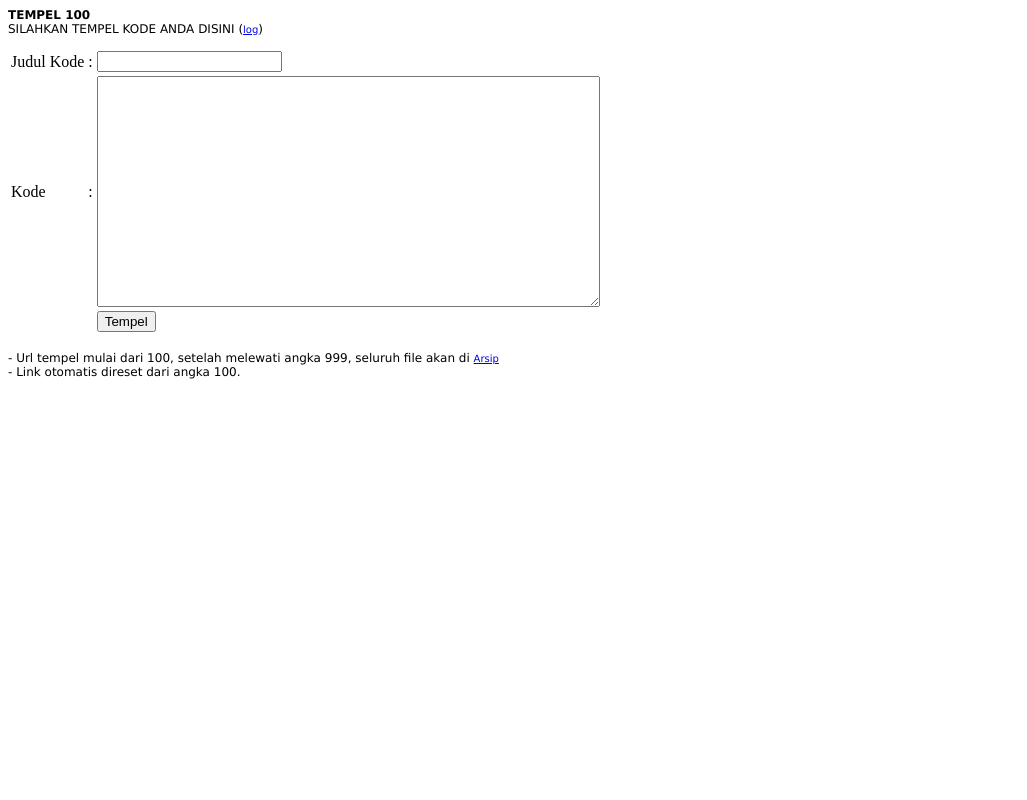
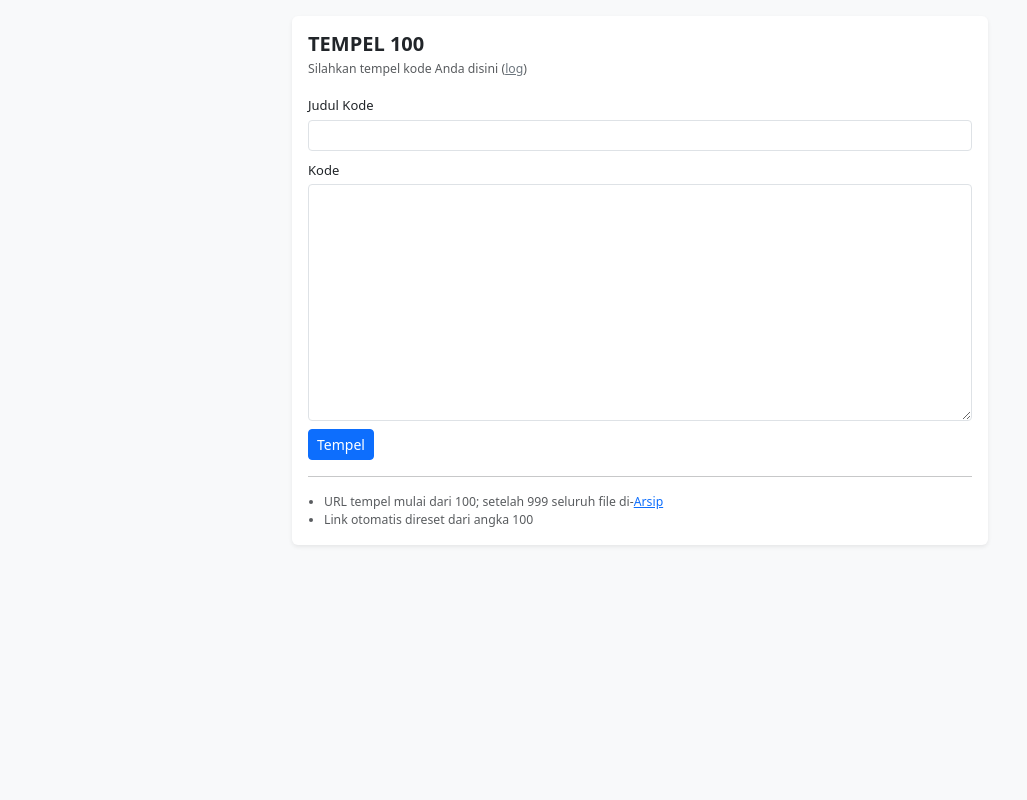
Before and after one commit to mafatahna/Tempel100, a PHP site: page / in a window 1280 px wide. Shown: the whole page, without its empty margins (0-1027 px from the left). Run offline with PHP 8.4, Linux system fonts and the light colour scheme.

Commit message:
Perbaiki bug Tempel 100 dan tambah UI Bootstrap compact
- Perbaiki penomoran folder (100-999) dengan scan direktori numerik
- Perbaiki path is_dir/mkdir dan buat direktori t/ otomatis
- Ganti include dengan redirect HTTP 303 setelah simpan
- Escape output dengan htmlspecialchars untuk cegah XSS
- Implementasi arsip otomatis ke arsip/ saat melewati 999
- Tambah Bootstrap 5 compact dan font Source Code Pro

Co-authored-by: An'im Fatahna <anim@fatahna.com>

```diff
--- a/gaya.css
+++ b/gaya.css
@@ -1,9 +1,46 @@
-p {
-        font-family: verdana,arial,sans-serif;
-        font-size:12px; }
-h1 {
-        font-family: verdana,arial,sans-serif;
-        font-size:13px; }
-a {
-        font-family: verdana,arial,sans-serif;
-        font-size:10px; }
+:root {
+  --bs-font-monospace: "Source Code Pro", ui-monospace, SFMono-Regular, Menlo, monospace;
+  --bs-body-font-size: 0.875rem;
+}
+
+body {
+  font-family: system-ui, -apple-system, "Segoe UI", Roboto, sans-serif;
+}
+
+.paste-container {
+  max-width: 720px;
+}
+
+.form-label-sm {
+  font-size: 0.8125rem;
+}
+
+.font-monospace,
+.code-input,
+pre.code-block code {
+  font-family: "Source Code Pro", ui-monospace, Menlo, monospace !important;
+  font-size: 0.8125rem;
+  line-height: 1.45;
+}
+
+.code-input {
+  min-height: 280px;
+  tab-size: 2;
+}
+
+pre.code-block {
+  margin: 0;
+  padding: 0.75rem;
+  background: #f8f9fa;
+  border: 1px dashed #dee2e6;
+  border-radius: 0.375rem;
+  overflow: auto;
+  white-space: pre-wrap;
+  word-wrap: break-word;
+}
+
+pre.code-block code {
+  color: inherit;
+  white-space: pre-wrap;
+  word-wrap: break-word;
+}
--- a/index.php
+++ b/index.php
@@ -1,50 +1,161 @@
-<html>
-<head><title>Tempel 100</title>
-<link rel='stylesheet' type='text/css' href='gaya.css' />
-</head>
-<body>
 <?php
-if(isset($_POST['tempel'])) {
-$judul = $_POST['judul'];
-$kode = $_POST['kode'];
-$kode = str_replace('<', '&lt;', $kode);
-$sdir    = 't';
-$files2 = scandir($sdir, 1);
-
-$dir=$files2[0]+1;
-$file_to_write = 'index.html';
-$content_to_write = "<title>TEMPEL ke $dir</title>
-<p>Judul : $judul</p>
-<pre  style='font-family:arial;font-size:12px;border:1px dashed #CCCCCC;width:99%;height:auto;overflow:auto;background:#f0f0f0;;background-image:URL(http://fatahna.my.id/script/codebg.gif);padding:0px;color:#000000;text-align:left;line-height:20px;'><code style='color:#000000;word-wrap:normal;'> $kode</code></pre>
-";
-
-if( is_dir($dir) === false )
+function ensure_dir(string $path): void
 {
-    mkdir($sdir .'/'. $dir );
+    if (!is_dir($path)) {
+        mkdir($path, 0755, true);
+    }
 }
 
-$file = fopen($sdir .'/'. $dir . '/' . $file_to_write,"w");
-fwrite($file, $content_to_write);
-fclose($file);
-include $sdir .'/'. $dir . '/' . $file_to_write;?>
-<meta http-equiv="refresh" content="=0;URL=t/<?php echo $dir?>" />
-<?php } ?>
+function archive_and_reset(string $sdir): void
+{
+    $arsip = 'arsip';
+    ensure_dir($arsip);
+    $archiveDest = $arsip . '/' . date('Y-m-d_His');
+    ensure_dir($archiveDest);
 
-<?php
- $this_is_the_ip = $_SERVER['REMOTE_ADDR'];
- file_put_contents("acc-log.txt", date("Y-m-d") . " " . $this_is_the_ip . "\n", FILE_APPEND);
-?>
+    foreach (scandir($sdir) ?: [] as $entry) {
+        if ($entry === '.' || $entry === '..') {
+            continue;
+        }
+        rename($sdir . '/' . $entry, $archiveDest . '/' . $entry);
+    }
+}
 
-<p><b>TEMPEL 100</b><br/>
-SILAHKAN TEMPEL KODE ANDA DISINI (<a href="http://tempel.fatahna.my.id/log.txt">log</a>)</p>
-<form method="post" action="">
-<table class="gridtable">
-<tr><td>Judul Kode</td><td>:</td><td><input type="text" name="judul"></td></tr>
-<tr><td>Kode</td><td>:</td><td><textarea rows="15" cols="60" name="kode"></textarea></td></tr>
-<tr><td></td><td></td><td><input type="Submit" value="Tempel" name="tempel"/></td></tr>
-</table>
-</form>
-<p>- Url tempel mulai dari 100, setelah melewati angka 999, seluruh file akan di <a href="http://tempel.fatahna.my.id/arsip">Arsip</a><br/>
-- Link otomatis direset dari angka 100.</p>
+function next_paste_dir(string $sdir): int
+{
+    ensure_dir($sdir);
+
+    $max = 99;
+    foreach (scandir($sdir) ?: [] as $entry) {
+        if ($entry === '.' || $entry === '..') {
+            continue;
+        }
+        if (ctype_digit($entry)) {
+            $num = (int) $entry;
+            if ($num >= 100 && $num <= 999 && $num > $max) {
+                $max = $num;
+            }
+        }
+    }
+
+    $next = $max + 1;
+    if ($next > 999) {
+        archive_and_reset($sdir);
+        return 100;
+    }
+
+    return $next;
+}
+
+function h(string $value): string
+{
+    return htmlspecialchars($value, ENT_QUOTES, 'UTF-8');
+}
+
+function paste_page_html(int $dir, string $judul, string $kode): string
+{
+    $title = h("TEMPEL ke $dir");
+    $judulSafe = h($judul);
+    $kodeSafe = h($kode);
+
+    return <<<HTML
+<!DOCTYPE html>
+<html lang="id">
+<head>
+  <meta charset="utf-8">
+  <meta name="viewport" content="width=device-width, initial-scale=1">
+  <title>{$title}</title>
+  <link href="https://cdn.jsdelivr.net/npm/bootstrap@5.3.3/dist/css/bootstrap.min.css" rel="stylesheet">
+  <link rel="preconnect" href="https://fonts.googleapis.com">
+  <link rel="preconnect" href="https://fonts.gstatic.com" crossorigin>
+  <link href="https://fonts.googleapis.com/css2?family=Source+Code+Pro:wght@400;500&display=swap" rel="stylesheet">
+  <link rel="stylesheet" href="../../gaya.css">
+</head>
+<body class="bg-light">
+<div class="container py-3 paste-container">
+  <div class="card shadow-sm border-0">
+    <div class="card-body p-3">
+      <p class="text-muted small mb-2">TEMPEL #{$dir}</p>
+      <h1 class="h6 mb-2 fw-semibold">Judul: {$judulSafe}</h1>
+      <pre class="code-block mb-0"><code>{$kodeSafe}</code></pre>
+    </div>
+  </div>
+</div>
 </body>
 </html>
+HTML;
+}
+
+if (isset($_POST['tempel'])) {
+    $judul = trim($_POST['judul'] ?? '');
+    $kode = $_POST['kode'] ?? '';
+    $sdir = 't';
+    $dir = next_paste_dir($sdir);
+    $targetDir = $sdir . '/' . $dir;
+
+    ensure_dir($targetDir);
+
+    $filePath = $targetDir . '/index.html';
+    $written = file_put_contents($filePath, paste_page_html($dir, $judul, $kode));
+
+    if ($written === false) {
+        http_response_code(500);
+        echo 'Gagal menyimpan tempel. Periksa izin direktori.';
+        exit;
+    }
+
+    header('Location: ' . $targetDir . '/index.html', true, 303);
+    exit;
+}
+
+$this_is_the_ip = $_SERVER['REMOTE_ADDR'] ?? 'unknown';
+file_put_contents('acc-log.txt', date('Y-m-d') . ' ' . $this_is_the_ip . "\n", FILE_APPEND);
+?>
+<!DOCTYPE html>
+<html lang="id">
+<head>
+  <meta charset="utf-8">
+  <meta name="viewport" content="width=device-width, initial-scale=1">
+  <title>Tempel 100</title>
+  <link href="https://cdn.jsdelivr.net/npm/bootstrap@5.3.3/dist/css/bootstrap.min.css" rel="stylesheet">
+  <link rel="preconnect" href="https://fonts.googleapis.com">
+  <link rel="preconnect" href="https://fonts.gstatic.com" crossorigin>
+  <link href="https://fonts.googleapis.com/css2?family=Source+Code+Pro:wght@400;500&display=swap" rel="stylesheet">
+  <link rel="stylesheet" href="gaya.css">
+</head>
+<body class="bg-light">
+<div class="container py-3 paste-container">
+  <div class="card shadow-sm border-0">
+    <div class="card-body p-3">
+      <h1 class="h5 mb-1 fw-semibold">TEMPEL 100</h1>
+      <p class="text-muted small mb-3">
+        Silahkan tempel kode Anda disini
+        (<a href="http://tempel.fatahna.my.id/log.txt" class="link-secondary">log</a>)
+      </p>
+
+      <form method="post" action="">
+        <div class="mb-2">
+          <label for="judul" class="form-label form-label-sm mb-1">Judul Kode</label>
+          <input type="text" id="judul" name="judul" class="form-control form-control-sm" required>
+        </div>
+
+        <div class="mb-2">
+          <label for="kode" class="form-label form-label-sm mb-1">Kode</label>
+          <textarea id="kode" name="kode" rows="12" class="form-control form-control-sm font-monospace code-input" required></textarea>
+        </div>
+
+        <button type="submit" name="tempel" value="1" class="btn btn-primary btn-sm">Tempel</button>
+      </form>
+
+      <hr class="my-3">
+
+      <ul class="small text-muted mb-0 ps-3">
+        <li>URL tempel mulai dari 100; setelah 999 seluruh file di-<a href="http://tempel.fatahna.my.id/arsip">Arsip</a></li>
+        <li>Link otomatis direset dari angka 100</li>
+      </ul>
+    </div>
+  </div>
+</div>
+<script src="https://cdn.jsdelivr.net/npm/bootstrap@5.3.3/dist/js/bootstrap.bundle.min.js"></script>
+</body>
+</html>
```
